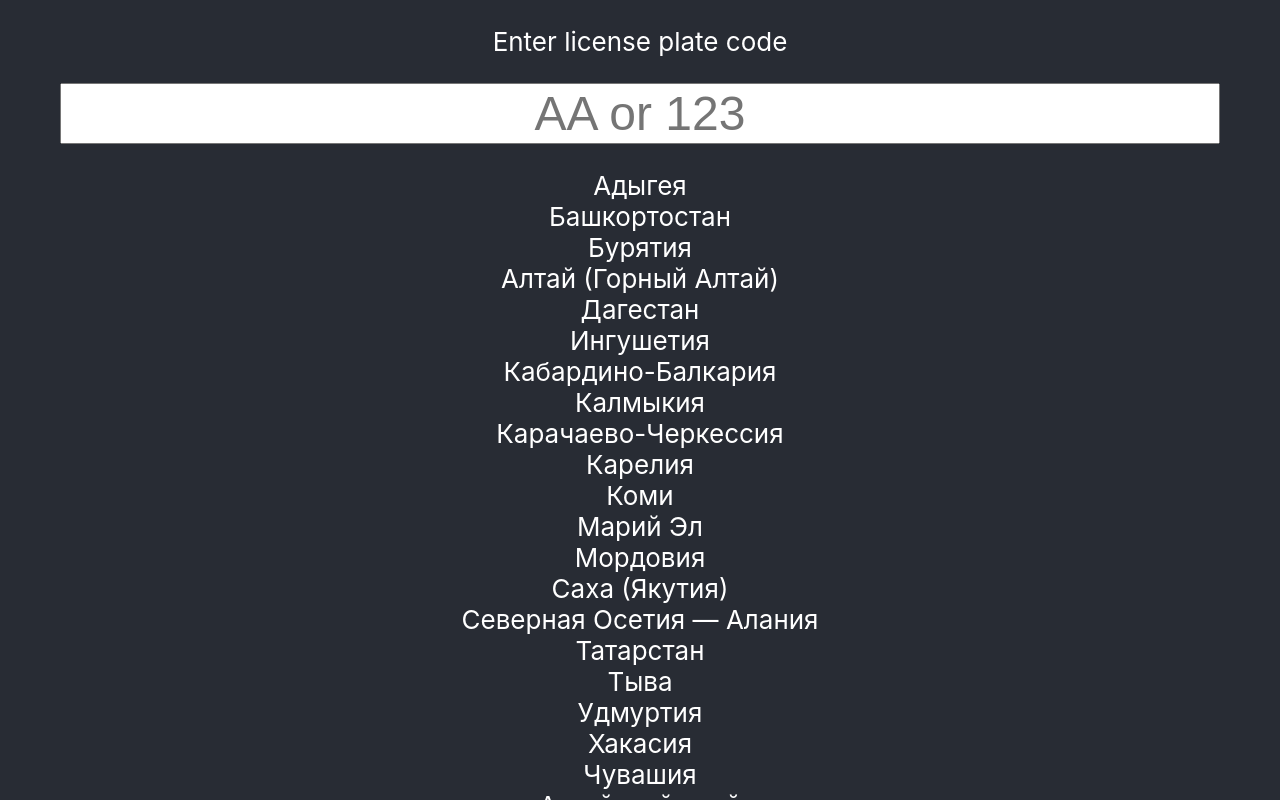
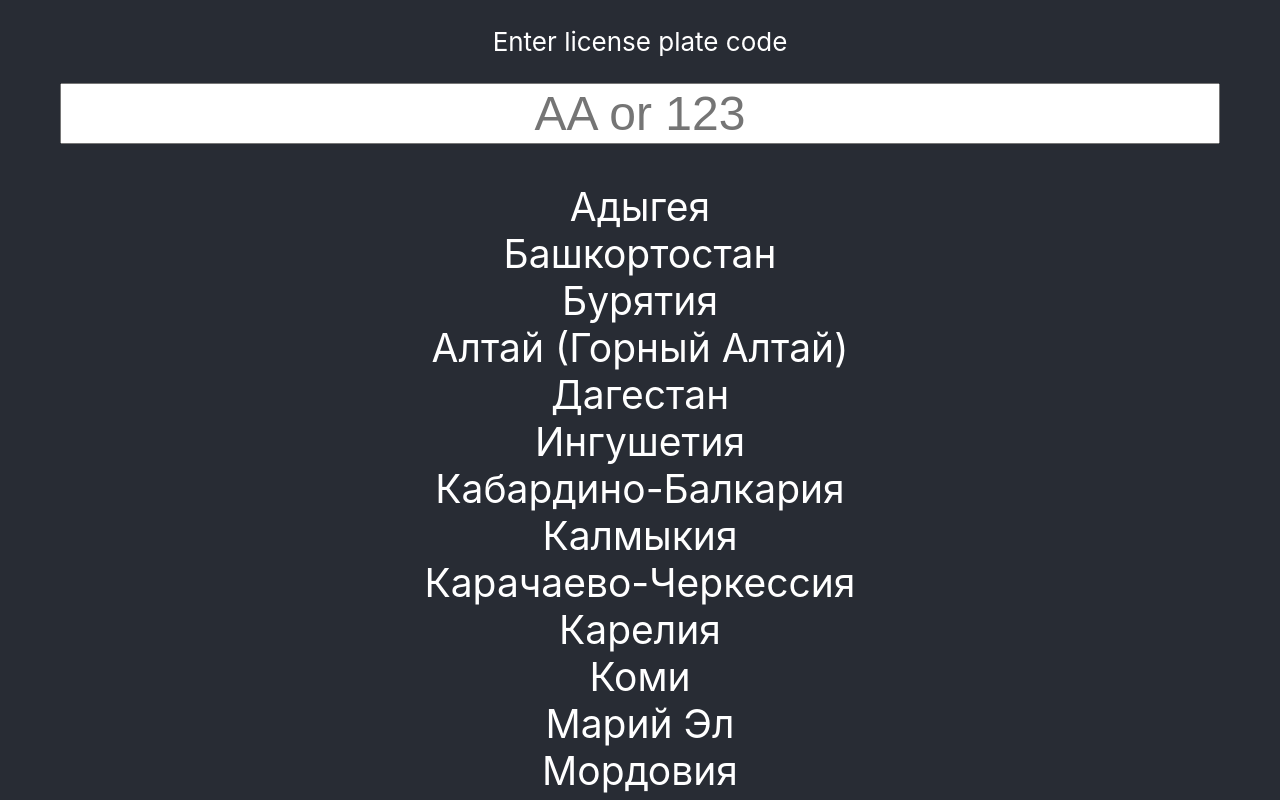
Before and after one commit to basilred/lplates, a React (Create React App) app: page / in a window 1280 px wide. Shown: the top 800 px of the page. Built offline with nearby package versions, Linux system fonts and the light colour scheme.

Commit message:
Increase List font size to better view

```diff
--- a/src/List/List.css
+++ b/src/List/List.css
@@ -1,5 +1,7 @@
 .List {
   padding-left: 0;
+  font-size: 1.5em;
+  width: 90%;
 }
 
 .List > li {
```
